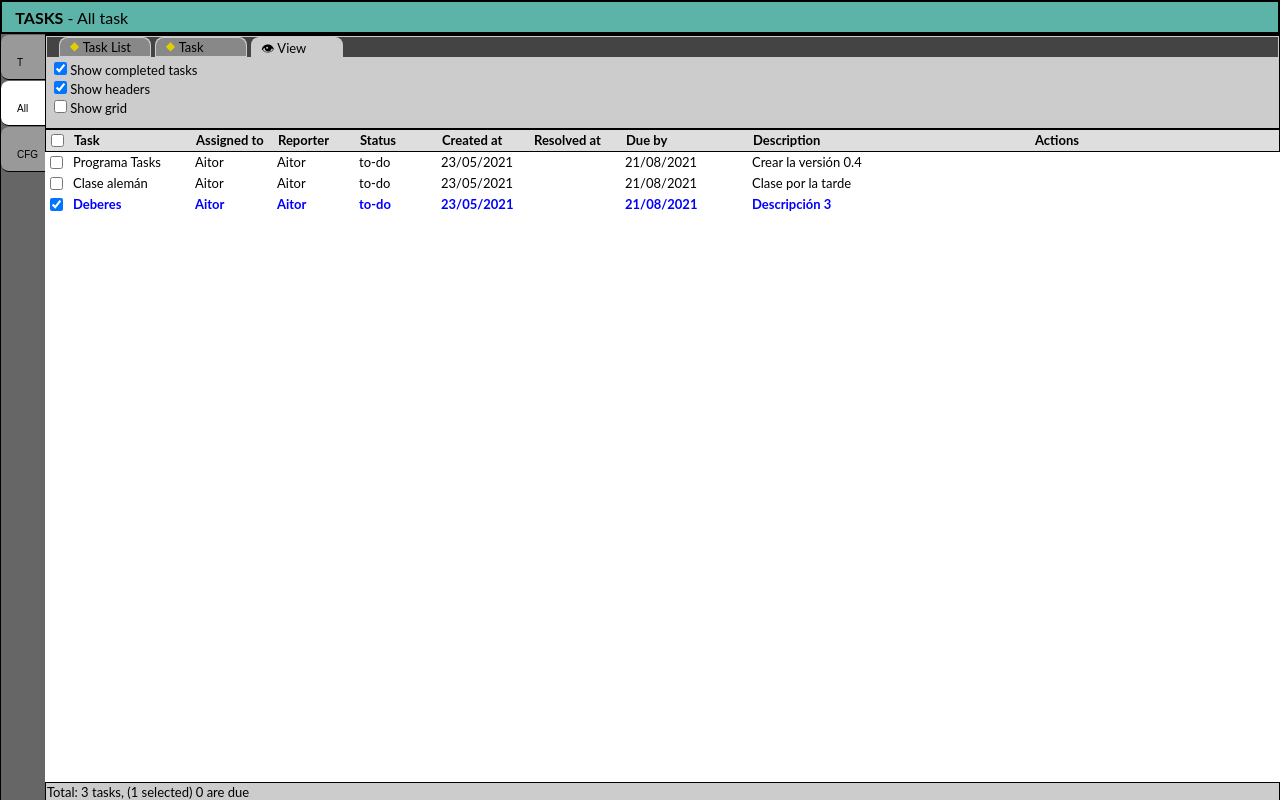
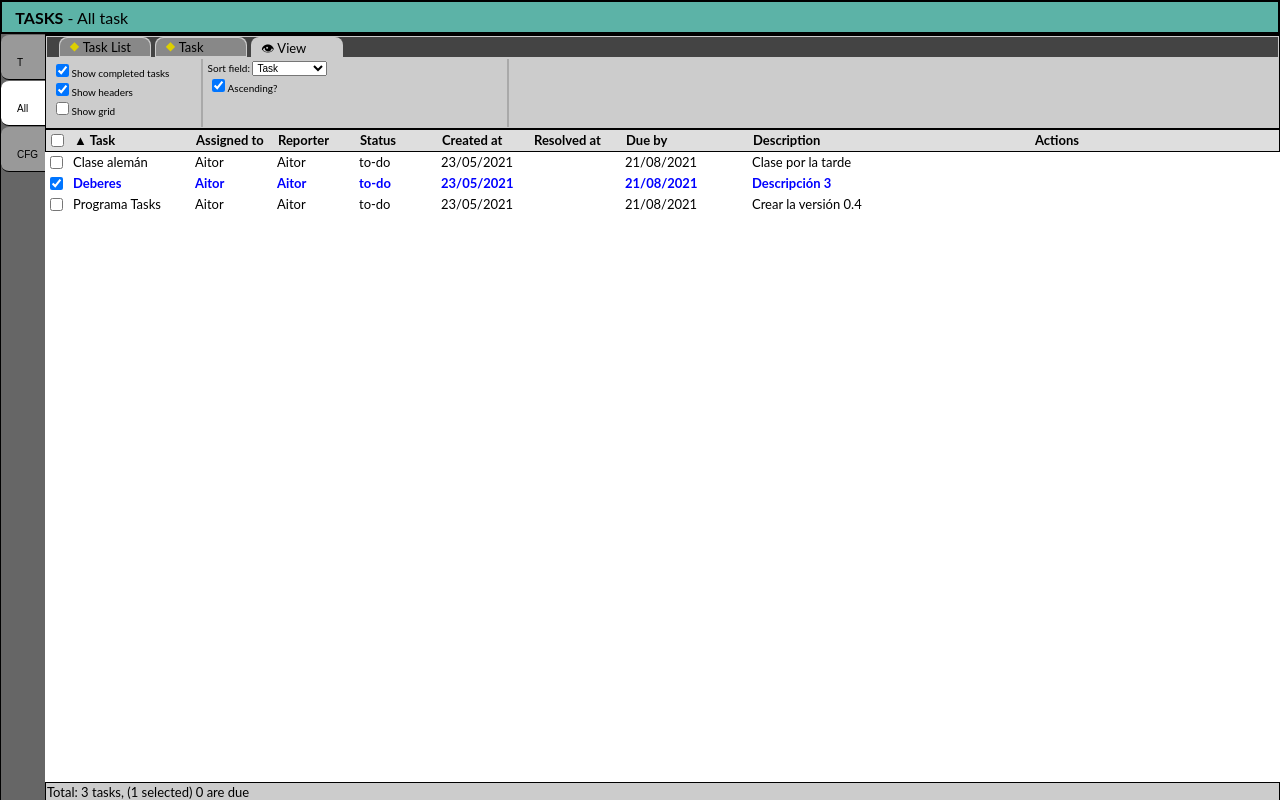
Before and after one commit to aitor-sm/angular-ivy-655t8v, an Angular app: page / in a window 1280 px wide. Both pictures are taken after a click on the button "👁 View". Built offline with nearby package versions, Linux system fonts and the light colour scheme.

Commit message:
Simple sort on one field

```diff
--- /dev/null
+++ b/src/app/DBsort.pipe.ts
@@ -0,0 +1,38 @@
+import { Pipe, PipeTransform } from "@angular/core";
+import { MCObject, MCUXObject } from './MC.core'
+
+@Pipe({name: 'DBsort'})
+export class DBsortPipe implements PipeTransform {
+
+
+transform(items:MCUXObject[],ascending:boolean,column:string,type:string){
+let sortedItems: MCUXObject[] = [];
+sortedItems= ascending ?
+this.sortAscending(items,column,type):
+this.sortDescending(items,column,type);
+return sortedItems;
+}
+
+sortAscending(items,column,type){
+return [...items.sort(function(a:MCObject,b:MCObject){
+if(type==="string"){
+if (a.getFieldValue(column).toUpperCase() < b.getFieldValue(column).toUpperCase()) return -1;
+}
+else{
+return a[column]-b[column];
+}
+})]
+}
+
+sortDescending(items,column,type){
+return [...items.sort(function(a:MCObject,b:MCObject){
+if(type==="string"){
+if (a.getFieldValue(column).toUpperCase() > b.getFieldValue(column).toUpperCase()) return -1;
+}
+else{
+return b[column]-a[column];
+}
+})]
+}
+
+}
--- a/src/app/app.module.ts
+++ b/src/app/app.module.ts
@@ -32,6 +32,7 @@ import { DialogDeleteTasks} from "./delete-task-dialog.component";
 
 import { UserPipe } from './user.pipe';
 import { StatusPipe } from './status.pipe';
+import { DBsortPipe} from './DBsort.pipe';
 
 
 @NgModule({
@@ -63,7 +64,7 @@ import { StatusPipe } from './status.pipe';
     MatDialogModule,
     MatTooltipModule,
     MatCheckboxModule ],
-  declarations: [AppComponent, HelloComponent, TaskList_comp, DialogDeleteTasks, UserPipe, StatusPipe, TaskProperties],
+  declarations: [AppComponent, HelloComponent, TaskList_comp, DialogDeleteTasks, UserPipe, StatusPipe, DBsortPipe, TaskProperties],
   entryComponents: [DialogDeleteTasks],
   bootstrap: [AppComponent]
 })
--- a/src/app/tasklist.comp.component.html
+++ b/src/app/tasklist.comp.component.html
@@ -110,11 +110,24 @@
 
           <!-- /// VIEW PROPERTIES TOOLBAR-->
 
+
           <div id="ViewProps" class="toolbartabcontent" style="display:block">
+          <table height=100%><tr><td class="toolbar_section" width=150px>
+
           &nbsp;<input type="checkbox" [(ngModel)]="this.currentView.showTerminal" (change)="vw_toggleTerminalTasks($event)">Show completed tasks<br>
           &nbsp;<input type="checkbox" [(ngModel)]="this.currentView.showHeaders" >Show headers<br>
           &nbsp;<input type="checkbox" [(ngModel)]="this.currentView.showGrid" >Show grid<br>
 
+          </td><td class="toolbar_section" width=300px>
+          &nbsp;Sort field:  <select class="toolbarbox" required size=0 [(ngModel)]='sortField' >
+      <option *ngFor="let item of [].constructor(fields.length); let i = index" [value]="i">{{fields[i].FCaption}}</option>
+      </select>
+          <br>
+          &nbsp;<input type="checkbox" [(ngModel)]="ascending" >Ascending?<br>
+
+
+
+          </td></tr></table>
 
           </div>
           <!-- /// END OF TOOLBAR TABS-->
@@ -134,7 +147,7 @@
       <tr *ngIf="this.currentView.showHeaders" class=header>
         <td width="25"><input type="checkbox" (change)="onSelectAll($event)"></td>
 
-        <td *ngFor="let f of visibleFields()" width={{f.Width}}>{{f.FCaption}}</td>
+        <td *ngFor="let f of visibleFields(); let i = index" width={{f.Width}}>{{showArrow(f.FName)+" "+f.FCaption}}</td>
 
         <td>Actions</td>
       </tr>
@@ -213,7 +226,7 @@
       <!--------- Non-empty TABLE  ---->
 
       <ng-template #task_tableelements>
-        <ng-container *ngFor="let task of TL.subFilter(applyFilter)">
+        <ng-container *ngFor="let task of TL.subFilter(applyFilter) | DBsort:ascending:fields[sortField].FName:fields[sortField].FType ">
           <tr *ngIf="applyFilter(task)" class=record (mouseover)="onMouseOver(task)" (mouseout)="onMouseOut(task)"
             [class.highlight]="Parameters['highlightRecord'](task)" [class.selected]="task.selected">
 
--- a/src/app/tasklist.comp.component.ts
+++ b/src/app/tasklist.comp.component.ts
@@ -76,6 +76,10 @@ export class TaskList_comp implements OnInit {
   op_status: number;
   op_description: string;
 
+  // Sorting options (temporary)
+  ascending : boolean = true;
+  sortField : number  = 1;
+
 
   ///////////////// INITIALISATION
 
@@ -151,6 +155,13 @@ export class TaskList_comp implements OnInit {
       this.TL.doSel(t => {
         if (t.isTerminalStatus()) t.selected = false;
       });
+  }
+
+  showArrow (name: string): string {
+    if (name == (this.fields[this.sortField].FName))
+      return this.ascending ? ' ▲' : ' ▼';
+    else
+      return "";
   }
 
 
@@ -403,9 +414,13 @@ export class DBViewObject extends MCObject {
 
     constructor (o: MCObject) {
       super(o.nid, o.name, o.owner, o.description, o.status);
+      this._XFields = o._XFields;
+
+      /*
       this.showHeaders = o.getXField ("showHeaders");
       this.showGrid = o.getXField ("showGrid");
       this.showTerminal = o.getXField ("showTerminal");
+      */
     }
 
     public get showTerminal () : boolean {
```
Also changed, not shown: src/app/tasks.ts (+0 -7 lines).
